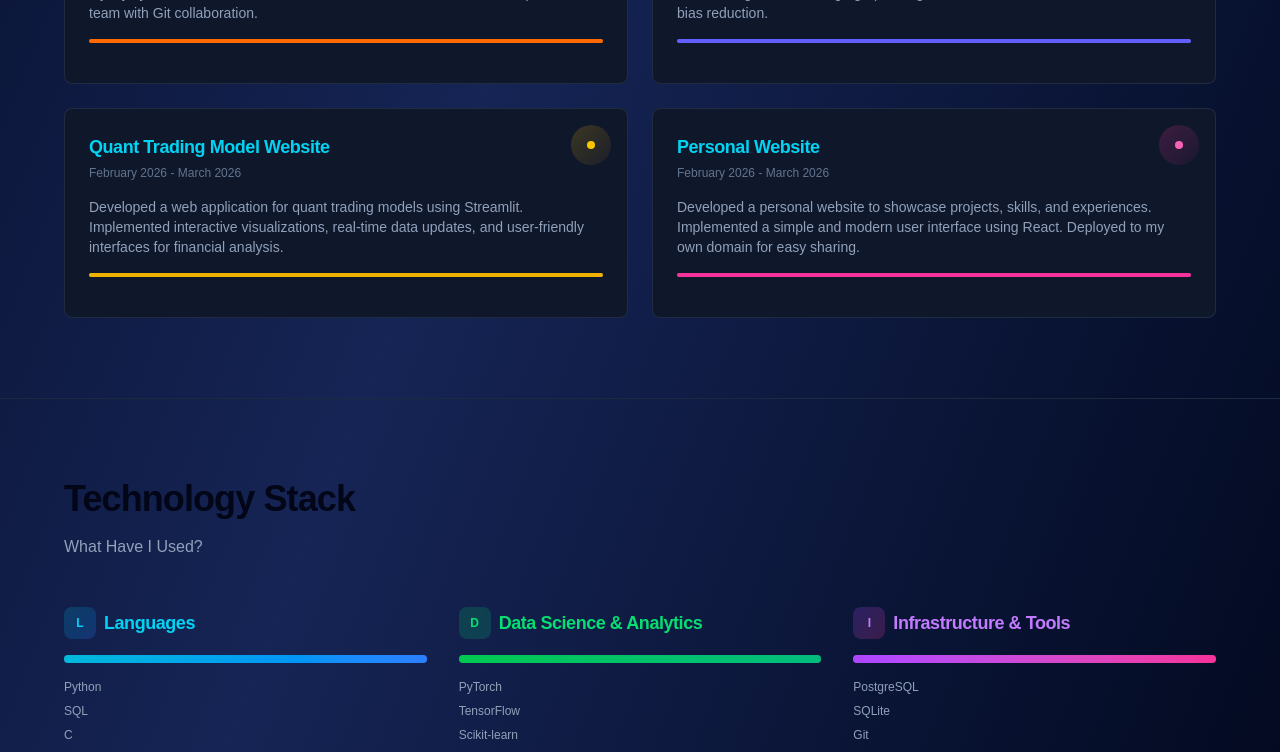
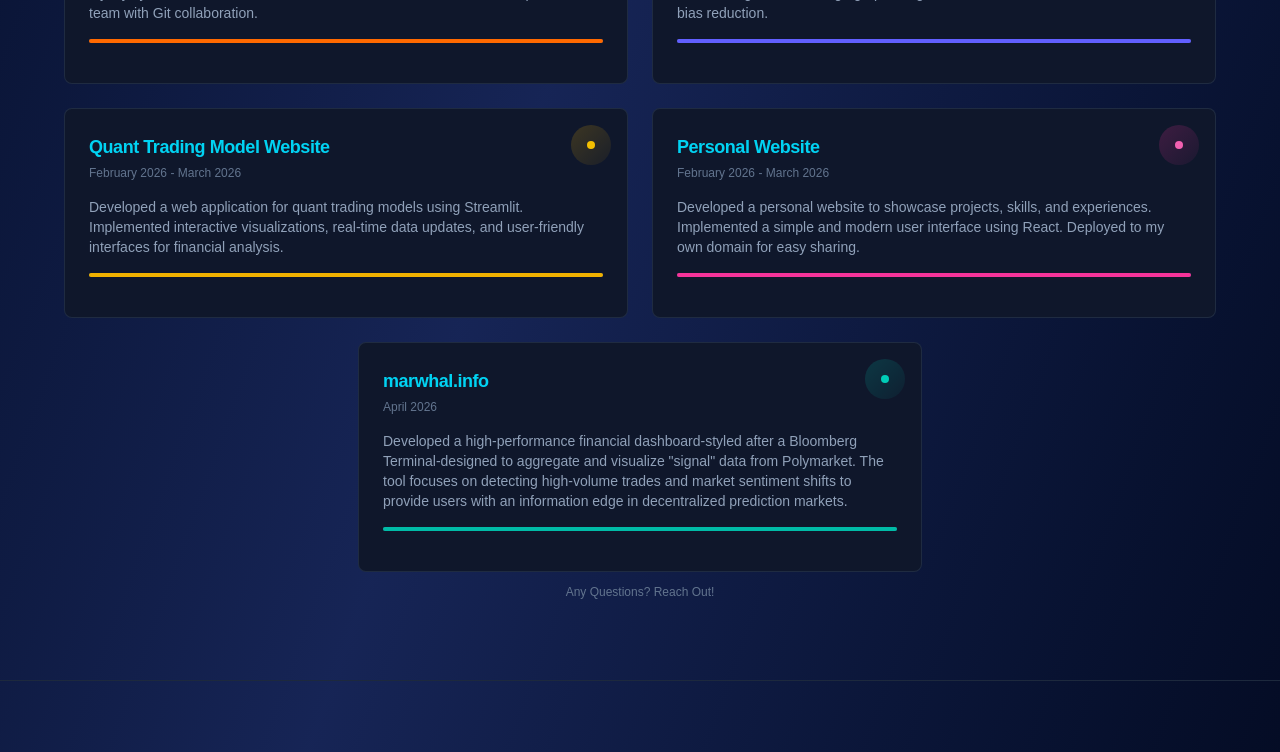
Before and after one commit to shanelawrence19/personal-website, a Next.js app: page / in a window 1280 px wide. Shown: the part 1997-2749 px from the top of the page. Built offline with nearby package versions, Linux system fonts and the light colour scheme.

Commit message:
Added my 9th project--Marwhal

```diff
--- a/app/home-page.tsx
+++ b/app/home-page.tsx
@@ -150,8 +150,7 @@ export default function HomePage() {
           <div className="grid gap-6 md:grid-cols-2">
             {/* Project 1 - IAM Analyzer */}
             <motion.div
-              whileHover={{ y: -5 }}
-              className="group relative rounded-lg border border-slate-700/50 bg-slate-900 p-6 transition-transform"
+              className="group relative rounded-lg border border-slate-700/50 bg-slate-900 p-6"
             >
               <div className="absolute right-4 top-4 flex h-10 w-10 items-center justify-center rounded-full bg-gradient-to-br from-red-500/20 to-red-500/5">
                 <div className="h-2 w-2 rounded-full bg-red-400 animate-pulse"></div>
@@ -174,8 +173,7 @@ export default function HomePage() {
 
             {/* Project 2 - Career Fair App */}
             <motion.div
-              whileHover={{ y: -5 }}
-              className="group relative rounded-lg border border-slate-700/50 bg-slate-900 p-6 transition-transform"
+              className="group relative rounded-lg border border-slate-700/50 bg-slate-900 p-6"
             >
               <div className="absolute right-4 top-4 flex h-10 w-10 items-center justify-center rounded-full bg-gradient-to-br from-green-500/20 to-green-500/5">
                 <div className="h-2 w-2 rounded-full bg-green-400 animate-pulse"></div>
@@ -198,8 +196,7 @@ export default function HomePage() {
 
             {/* Project 3 -  Facial Reconstruction */}
             <motion.div
-              whileHover={{ y: -5 }}
-              className="group relative rounded-lg border border-slate-700/50 bg-slate-900 p-6 transition-transform"
+              className="group relative rounded-lg border border-slate-700/50 bg-slate-900 p-6"
             >
               <div className="absolute right-4 top-4 flex h-10 w-10 items-center justify-center rounded-full bg-gradient-to-br from-purple-500/20 to-purple-500/5">
                 <div className="h-2 w-2 rounded-full bg-purple-400 animate-pulse"></div>
@@ -222,8 +219,7 @@ export default function HomePage() {
 
             {/* Project 4 - Neural Network tSNE */}
             <motion.div
-              whileHover={{ y: -5 }}
-              className="group relative rounded-lg border border-slate-700/50 bg-slate-900 p-6 transition-transform"
+              className="group relative rounded-lg border border-slate-700/50 bg-slate-900 p-6"
             >
               <div className="absolute right-4 top-4 flex h-10 w-10 items-center justify-center rounded-full bg-gradient-to-br from-blue-500/20 to-blue-500/5">
                 <div className="h-2 w-2 rounded-full bg-blue-400 animate-pulse"></div>
@@ -246,8 +242,7 @@ export default function HomePage() {
 
             {/* Project 5 - Restaurant App */}
             <motion.div
-              whileHover={{ y: -5 }}
-              className="group relative rounded-lg border border-slate-700/50 bg-slate-900 p-6 transition-transform"
+              className="group relative rounded-lg border border-slate-700/50 bg-slate-900 p-6"
             >
               <div className="absolute right-4 top-4 flex h-10 w-10 items-center justify-center rounded-full bg-gradient-to-br from-orange-500/20 to-orange-500/5">
                 <div className="h-2 w-2 rounded-full bg-orange-400 animate-pulse"></div>
@@ -270,8 +265,7 @@ export default function HomePage() {
 
             {/* Project 6 - Data Bias Research */}
             <motion.div
-              whileHover={{ y: -5 }}
-              className="group relative rounded-lg border border-slate-700/50 bg-slate-900 p-6 transition-transform"
+              className="group relative rounded-lg border border-slate-700/50 bg-slate-900 p-6"
             >
               <div className="absolute right-4 top-4 flex h-10 w-10 items-center justify-center rounded-full bg-gradient-to-br from-indigo-500/20 to-indigo-500/5">
                 <div className="h-2 w-2 rounded-full bg-indigo-400 animate-pulse"></div>
@@ -294,8 +288,7 @@ export default function HomePage() {
 
             {/* Project 7 - Quant Model Site using Streamlit */}
             <motion.div
-              whileHover={{ y: -5 }}
-              className="group relative rounded-lg border border-slate-700/50 bg-slate-900 p-6 transition-transform"
+              className="group relative rounded-lg border border-slate-700/50 bg-slate-900 p-6"
             >
               <div className="absolute right-4 top-4 flex h-10 w-10 items-center justify-center rounded-full bg-gradient-to-br from-yellow-500/20 to-yellow-500/5">
                 <div className="h-2 w-2 rounded-full bg-yellow-400 animate-pulse"></div>
@@ -318,8 +311,7 @@ export default function HomePage() {
 
             {/* Project 8 - Literally This Website */}
             <motion.div
-              whileHover={{ y: -5 }}
-              className="group relative rounded-lg border border-slate-700/50 bg-slate-900 p-6 transition-transform"
+              className="group relative rounded-lg border border-slate-700/50 bg-slate-900 p-6"
             >
               <div className="absolute right-4 top-4 flex h-10 w-10 items-center justify-center rounded-full bg-gradient-to-br from-pink-500/20 to-pink-500/5">
                 <div className="h-2 w-2 rounded-full bg-pink-400 animate-pulse"></div>
@@ -339,6 +331,33 @@ export default function HomePage() {
                 </div>
               </div>
             </motion.div>
+
+          </div>
+
+          {/* Project 9 - Marwhal (centered) */}
+          <div className="mt-6 flex flex-col items-center">
+            <motion.div
+              className="group relative w-full max-w-[calc(50%-12px)] rounded-lg border border-slate-700/50 bg-slate-900 p-6"
+            >
+              <div className="absolute right-4 top-4 flex h-10 w-10 items-center justify-center rounded-full bg-gradient-to-br from-teal-500/20 to-teal-500/5">
+                <div className="h-2 w-2 rounded-full bg-teal-400 animate-pulse"></div>
+              </div>
+              <div className="mb-4">
+                <h3 className="text-lg font-semibold text-cyan-400 mb-1">
+                  marwhal.info
+                </h3>
+                <p className="text-xs text-slate-500">April 2026</p>
+              </div>
+              <p className="mb-4 text-sm text-slate-400">
+                Developed a high-performance financial dashboard-styled after a Bloomberg Terminal-designed to aggregate and visualize "signal" data from Polymarket. The tool focuses on detecting high-volume trades and market sentiment shifts to provide users with an information edge in decentralized prediction markets.
+              </p>
+              <div className="mb-4">
+                <div className="h-1 rounded-full bg-slate-700">
+                  <div className="h-1 w-full rounded-full bg-teal-500"></div>
+                </div>
+              </div>
+            </motion.div>
+            <p className="mt-3 text-xs text-slate-500">Any Questions? Reach Out!</p>
           </div>
         </div>
       </section>
```
